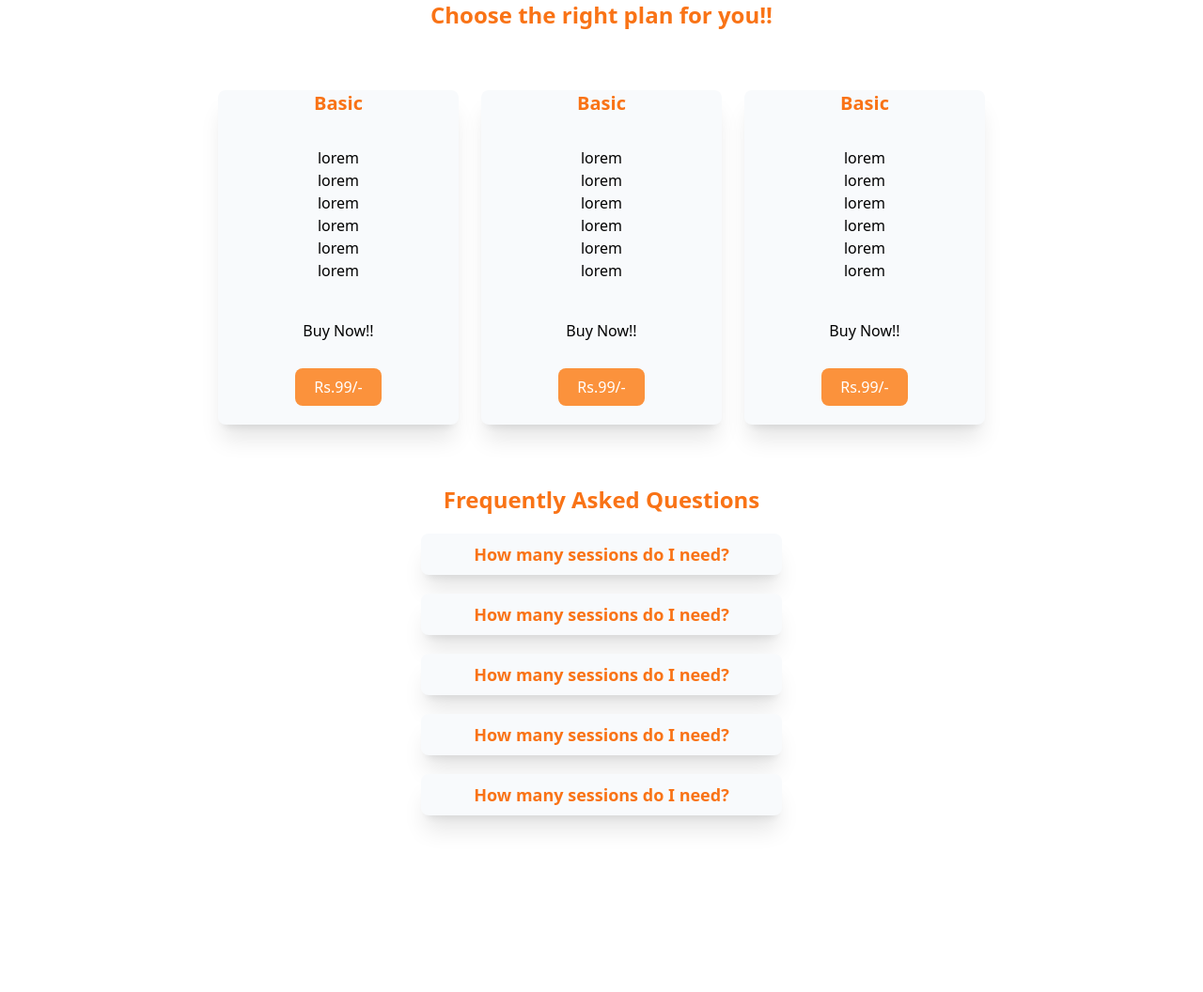
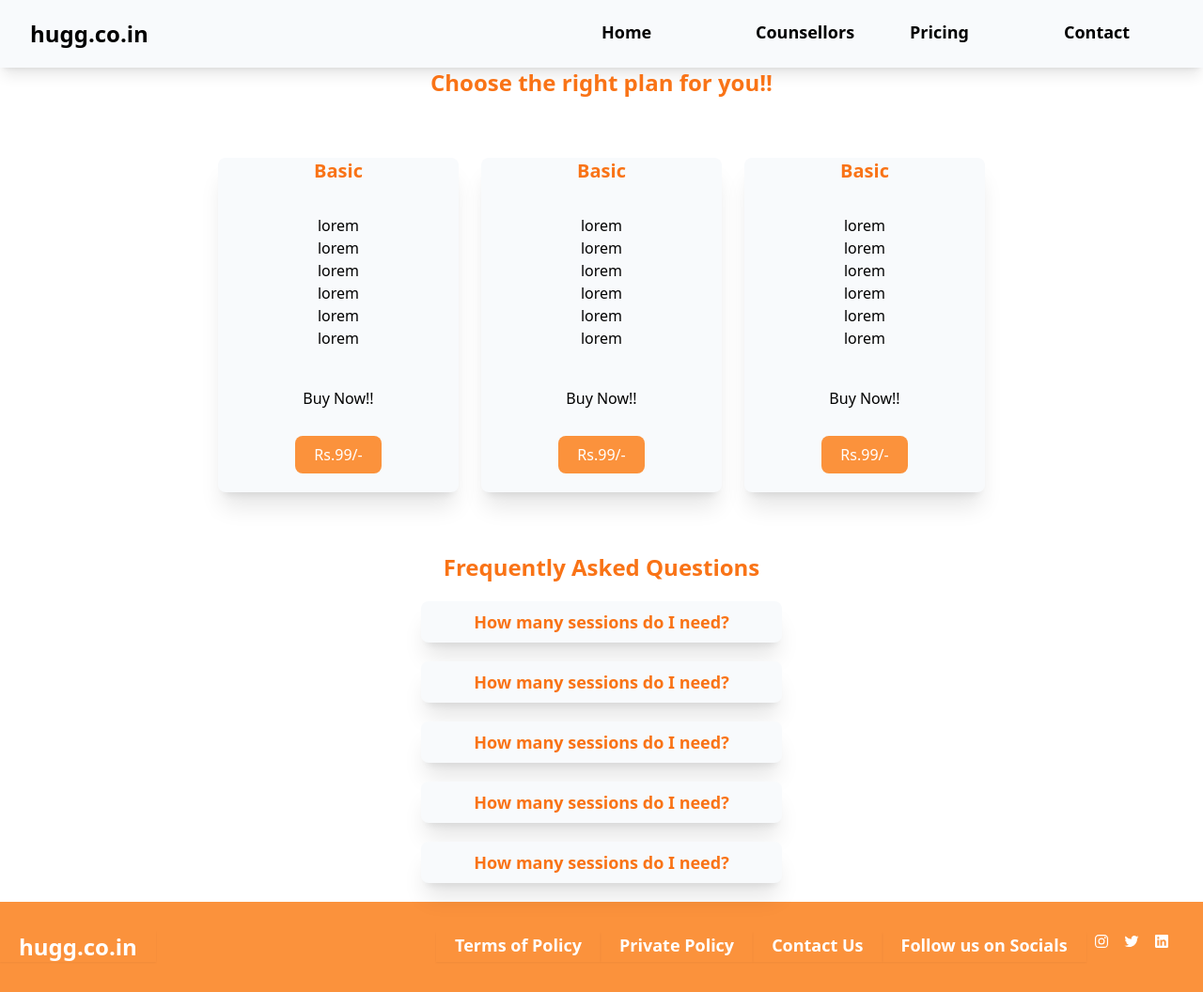
Before and after one commit to arittrabha/hugg_booking, a plain HTML site: page pricing.html in a window 1280 px wide. Shown: the whole page at 94% size. Before the commit the page ends 888 px from the top, so only its background shows below. Drawn offline with nearby package versions, Linux system fonts and the light colour scheme.

Commit message:
navbar and footer added to all pages  commit

```diff
--- a/pricing.html
+++ b/pricing.html
@@ -8,6 +8,22 @@
 </head>
 
 <body>
+    <nav class="flex shadow-lg bg-white hover:bg-slate-50 py-5 ">
+        <div class="w-1/2">
+            <span class="text-black hover:text-orange-500 text-2xl font-bold px-8"><a
+                    href="index.html">hugg.co.in</a></span>
+        </div>
+        <div class=" w-1/2  font-bold text-lg">
+            <li class="flex  grid gap-x-4 grid-cols-4">
+                <ul class="text-black hover:text-orange-500"><a href="index.html">Home</a></ul>
+                <ul class="text-black hover:text-orange-500"><a href="counsellors.html">Counsellors</a></ul>
+                <ul class="text-black hover:text-orange-500"><a href="pricing.html">Pricing</a></ul>
+                <ul class="text-black hover:text-orange-500"><a href="https://www.hugg.co.in/">Contact</a></ul>
+            </li>
+        </div>
+    </nav>
+
+
     <center>
         <h1 class="text-2xl font-bold text-orange-500  ">
             Choose the right plan for you!!
@@ -136,6 +152,34 @@
             </center>
         </section>
     </center>
+
+    <!--Footer-->
+
+
+    <footer class=" flex  bg-orange-400 hover:bg-orange-500 shadow-sm py-8 ">
+        <div class="w-1/4">
+            <span class="px-5 text-white shadow-sm hover:shadow-md font-bold text-2xl"><a
+                    href="https://www.hugg.co.in/">hugg.co.in</a></span>
+        </div>
+        <div class="w-3/4 flex ml-48 ">
+            <p class="px-5 text-white shadow-sm hover:shadow-md  font-bold text-lg">Terms of Policy</p>
+            <p class="px-5 text-white shadow-sm hover:shadow-md  font-bold text-lg">Private Policy</p>
+            <p class="px-5 text-white shadow-sm hover:shadow-md font-bold text-lg">Contact Us</p>
+            <p class="px-5 text-white shadow-sm hover:shadow-md font-bold text-lg">Follow us on Socials</p>
+            <ul class="flex  ">
+                <li class="mx-2 text-white"><ion-icon name="logo-instagram"></ion-icon></li>
+                <li class="mx-2  text-white"><ion-icon name="logo-twitter"></ion-icon></li>
+                <li class="mx-2  text-white"><ion-icon name="logo-linkedin"></ion-icon></li>
+            </ul>
+
+
+        </div>
+    </footer>
+
+
+    <script type="module" src="https://unpkg.com/ionicons@7.1.0/dist/ionicons/ionicons.esm.js"></script>
+    <script nomodule src="https://unpkg.com/ionicons@7.1.0/dist/ionicons/ionicons.js"></script>
+
 </body>
 
 </html>
```
Also changed, not shown: about.html (+44 -0 lines), counsellors.html (+12 -10 lines).
